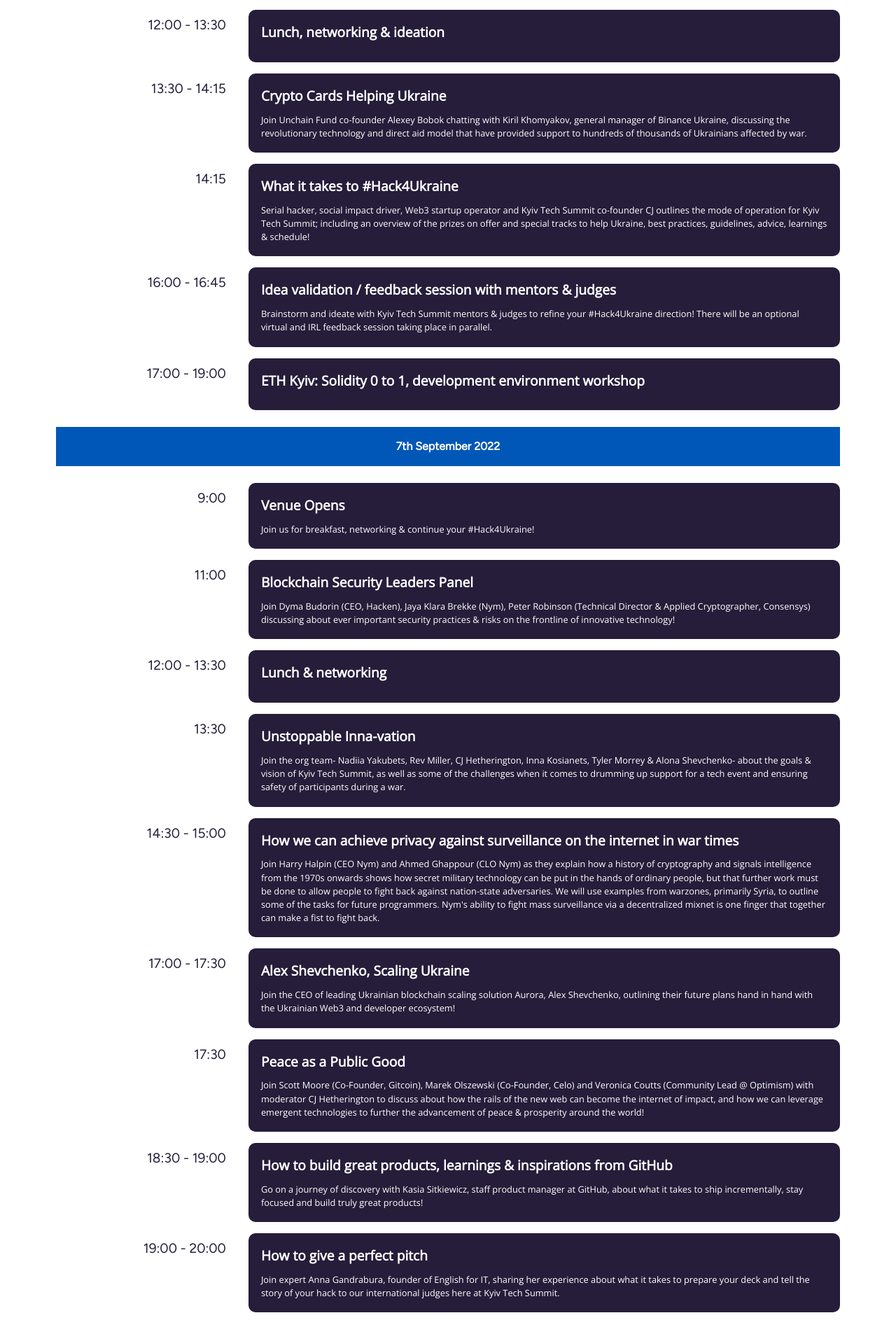
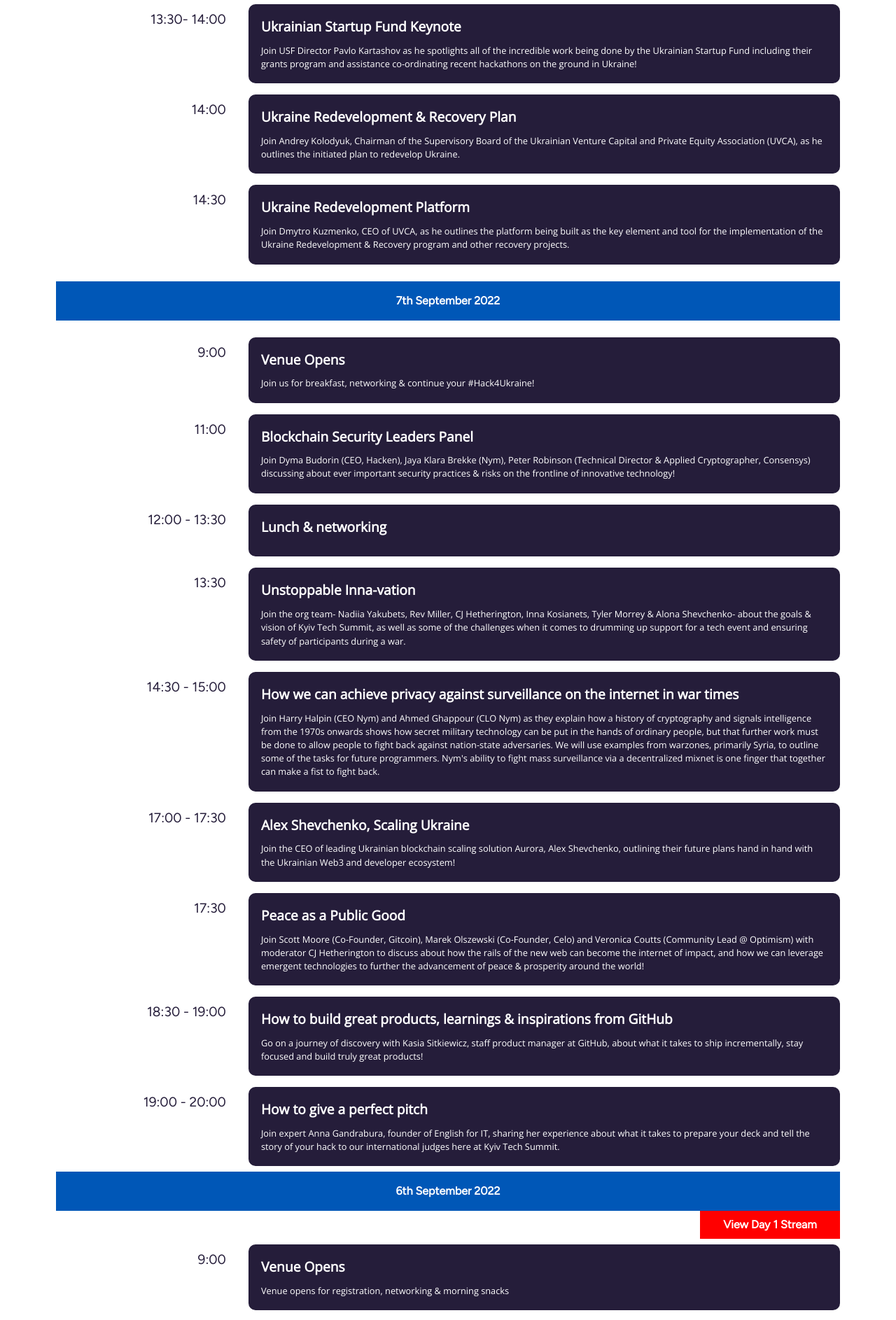
Before and after one commit to manolingam/kyiv-tech-summit, a Next.js app: page /schedule in a window 1280 px wide. Shown: the part 561-2447 px from the top of the page at 70% size. Built offline with nearby package versions, Linux system fonts and the light colour scheme; some icons are missing.

Commit message:
day 3 schedule

```diff
--- a/pages/schedule.js
+++ b/pages/schedule.js
@@ -1,12 +1,13 @@
 import { Flex, Box, Text, Link as ChakraLink } from '@chakra-ui/react';
 
 import { ScheduleMeta } from '../shared/ScheduleMeta';
-import { schedule_6, schedule_7 } from '../utils/constants';
+import { schedule_6, schedule_7, schedule_8 } from '../utils/constants';
 
 const Schedule = () => {
   return (
     <>
       <ScheduleMeta />
+
       <Flex
         w='100%'
         direction='column'
@@ -18,33 +19,14 @@
           fontFamily='figTree'
           bg='#0057b7'
           color='white'
+          my='1rem'
           p='1rem'
           fontWeight='bold'
           textAlign='center'
         >
-          6th September 2022
+          8th September 2022
         </Text>
-        <ChakraLink
-          isExternal
-          href='https://www.youtube.com/watch?v=6ZErlxKgZoo'
-          _hover={{
-            textDecoration: 'none'
-          }}
-          w='200px'
-          ml='auto'
-        >
-          <Text
-            fontFamily='figTree'
-            color='white'
-            p='.5rem'
-            fontWeight='bold'
-            textAlign='center'
-            bg='#FF0000'
-          >
-            <i className='fa-brands fa-youtube'></i> View Day 1 Stream
-          </Text>
-        </ChakraLink>
-        {schedule_6.map((item, index) => {
+        {schedule_8.map((item, index) => {
           return (
             <Flex
               key={index}
@@ -156,6 +138,86 @@
             </Flex>
           );
         })}
+        <Text
+          fontFamily='figTree'
+          bg='#0057b7'
+          color='white'
+          p='1rem'
+          fontWeight='bold'
+          textAlign='center'
+        >
+          6th September 2022
+        </Text>
+        <ChakraLink
+          isExternal
+          href='https://www.youtube.com/watch?v=6ZErlxKgZoo'
+          _hover={{
+            textDecoration: 'none'
+          }}
+          w='200px'
+          ml='auto'
+        >
+          <Text
+            fontFamily='figTree'
+            color='white'
+            p='.5rem'
+            fontWeight='bold'
+            textAlign='center'
+            bg='#FF0000'
+          >
+            <i className='fa-brands fa-youtube'></i> View Day 1 Stream
+          </Text>
+        </ChakraLink>
+        {schedule_6.map((item, index) => {
+          return (
+            <Flex
+              key={index}
+              direction={{ lg: 'row', sm: 'column' }}
+              justifyContent='flex-start'
+              my='.5rem'
+            >
+              <Box
+                w={{ lg: '30%', sm: '100%' }}
+                display='flex'
+                alignItems={{ lg: 'flex-start', sm: 'center' }}
+                justifyContent={{ lg: 'flex-end', sm: 'flex-start' }}
+                borderRadius='10px'
+                color='#251D3A'
+                mr='1rem'
+                px={{ lg: '1rem', sm: '0' }}
+                py='.5rem'
+              >
+                <Text fontFamily='figTree' fontSize='1.2rem'>
+                  {item.time}
+                </Text>
+              </Box>
+              <Box
+                w='100%'
+                display='flex'
+                flexDirection='column'
+                alignItems='flex-start'
+                justifyContent='flex-start'
+                border='2px solid #251D3A'
+                borderRadius='10px'
+                bg='#251D3A'
+                color='white'
+                p='1rem'
+              >
+                <Text
+                  fontFamily='openSans'
+                  fontWeight='bold'
+                  fontSize='1.2rem'
+                  mb='10px'
+                >
+                  {item.brief}
+                </Text>
+                <Text fontFamily='openSans' fontSize='.8rem'>
+                  {item.details}
+                </Text>
+              </Box>
+            </Flex>
+          );
+        })}
       </Flex>
     </>
   );
--- a/utils/constants.js
+++ b/utils/constants.js
@@ -574,3 +574,39 @@
       'Join expert Anna Gandrabura, founder of English for IT, sharing her experience about what it takes to prepare your deck and tell the story of your hack to our international judges here at Kyiv Tech Summit.'
   }
 ];
+
+export const schedule_8 = [
+  {
+    time: '9:00',
+    brief: 'Venue Opens',
+    details: 'Join us for breakfast, networking & continue your #Hack4Ukraine!'
+  },
+  {
+    time: '11:00',
+    brief: 'Co-ordinating crypto community & capital for Ukraine',
+    details:
+      'Join Alona Shevchenko (Co-Founder, UkraineDAO), Brittany Kaiser (Founder, Own Your Data Foundation), Michael Chobanian (Founder, Kuna & BAU) & Rev Miller (Co-Founder, Unchain Fund) about Web3 fundraising for Ukraine and efforts to maintain momentum months after the most recent invasion.'
+  },
+  {
+    time: '12:00 - 13:30',
+    brief: 'Lunch & networking'
+  },
+  {
+    time: '13:30- 14:00',
+    brief: 'Ukrainian Startup Fund Keynote',
+    details:
+      'Join USF Director Pavlo Kartashov as he spotlights all of the incredible work being done by the Ukrainian Startup Fund including their grants program and assistance co-ordinating recent hackathons on the ground in Ukraine!'
+  },
+  {
+    time: '14:00',
+    brief: 'Ukraine Redevelopment & Recovery Plan',
+    details:
+      'Join Andrey Kolodyuk, Chairman of the Supervisory Board of the Ukrainian Venture Capital and Private Equity Association (UVCA), as he outlines the initiated plan to redevelop Ukraine.'
+  },
+  {
+    time: '14:30',
+    brief: 'Ukraine Redevelopment Platform',
+    details:
+      'Join Dmytro Kuzmenko, CEO of UVCA, as he outlines the platform being built as the key element and tool for the implementation of the Ukraine Redevelopment & Recovery program and other recovery projects.'
+  }
+];
```
